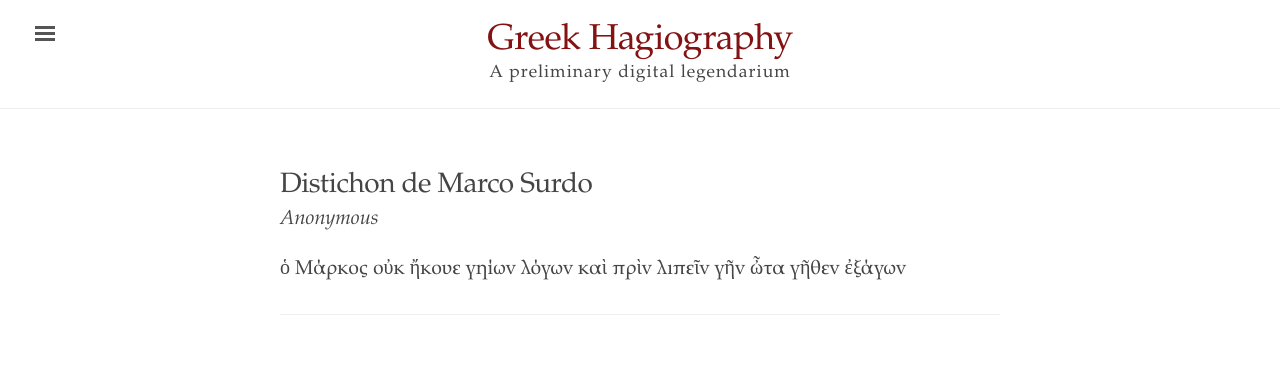
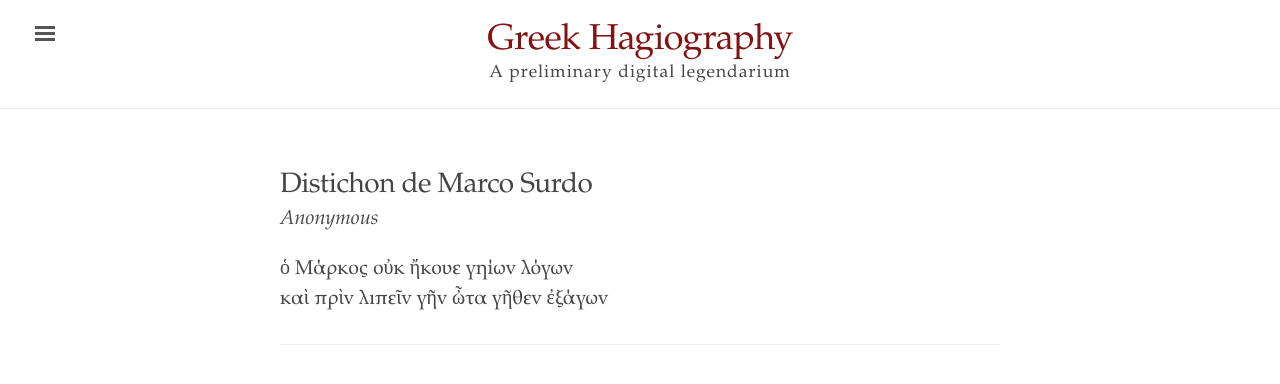
Before and after one commit to cjkoepke1/greek-hagiography, a Jekyll site: the page built from _texts/distichon-de-marco-surdo.md, in a window 1280 px wide. Shown: the top 384 px of the page. Built offline with Jekyll 4.4.1, drawn with Linux system fonts in a browser that asks for light colours.

Commit message:
Fixed formatting for poetry

```diff
--- a/_texts/distichon-de-marco-surdo.md
+++ b/_texts/distichon-de-marco-surdo.md
@@ -8,7 +8,7 @@ editor: Carson Koepke
 source: Acta Sanctorum
 ---
 
-ὁ Μάρκος οὐκ ἤκουε γηίων λόγων
-καὶ πρὶν λιπεῖν γῆν ὦτα γῆθεν ἐξάγων
+- ὁ Μάρκος οὐκ ἤκουε γηίων λόγων
+- καὶ πρὶν λιπεῖν γῆν ὦτα γῆθεν ἐξάγων
 
 ---
```
